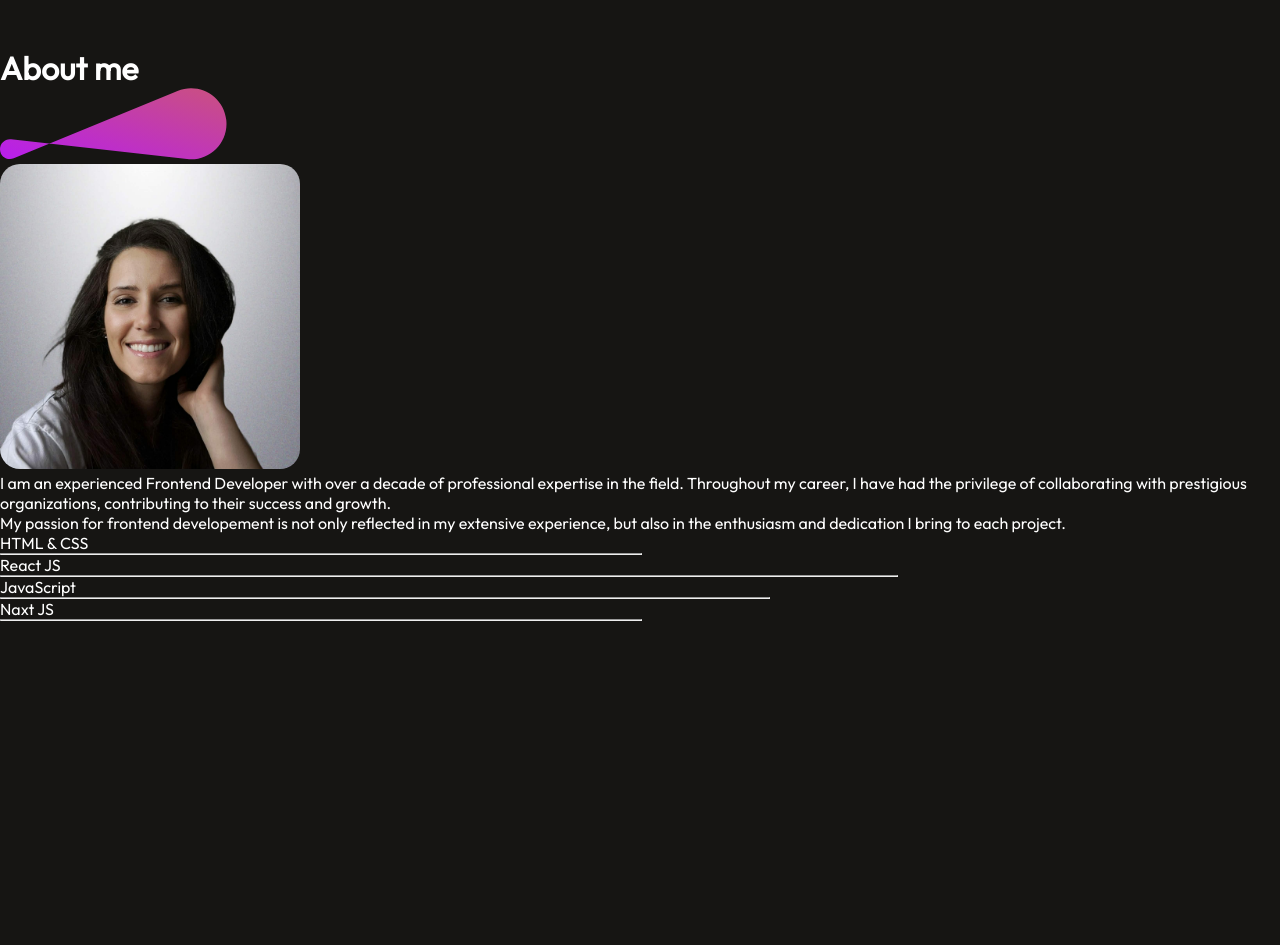
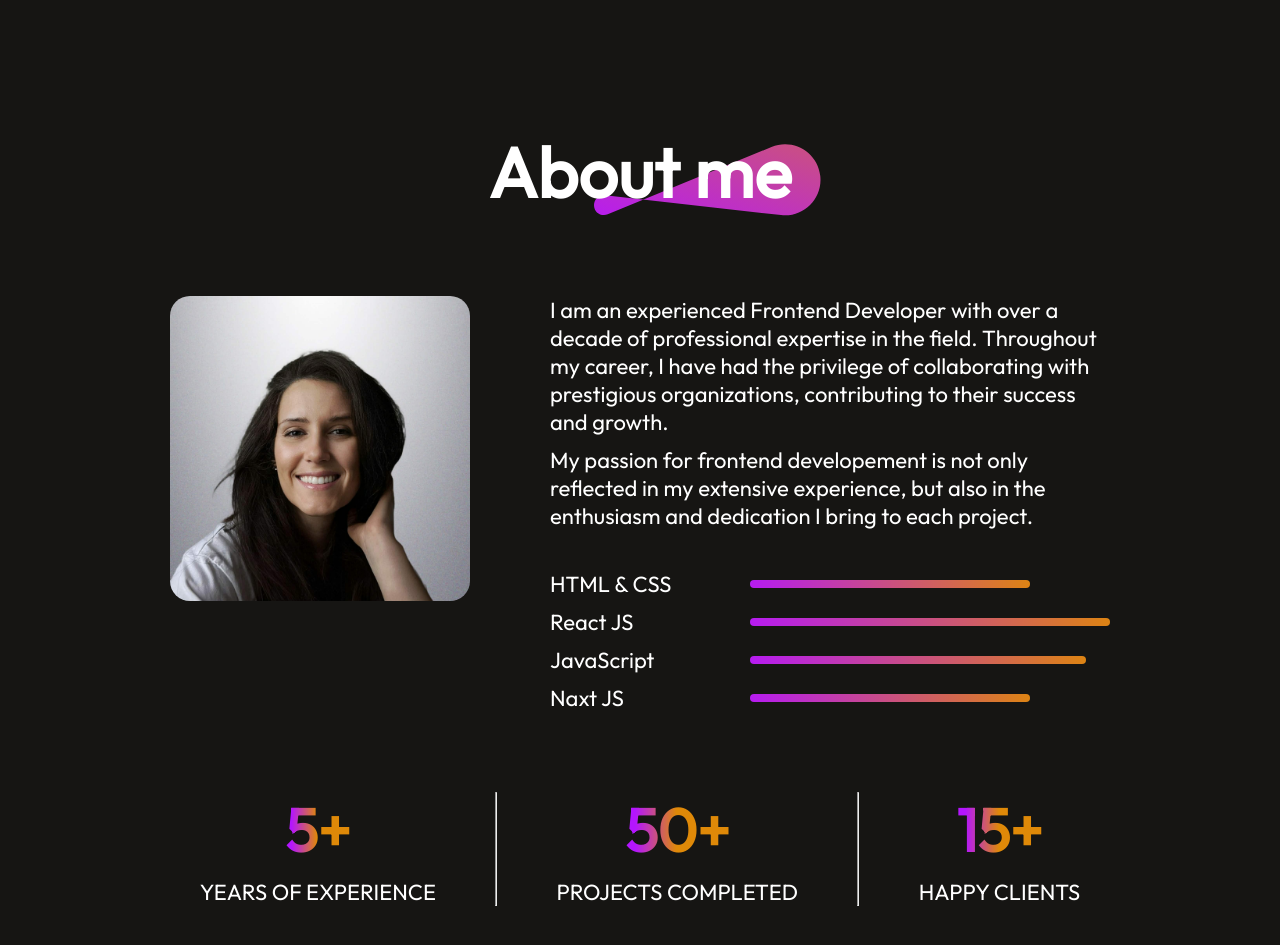
Before and after one commit to Yelle-stack/portfolio_yelle, a React (Vite) app: page / in a window 1280 px wide. Shown: the part 781-1726 px from the top of the page. Before the commit the page ends 1402 px from the top, so only its background shows below. Built offline with nearby package versions, Linux system fonts and the light colour scheme.

Commit message:
aboutHero

```diff
--- a/src/Components/About/About.css
+++ b/src/Components/About/About.css
@@ -3,3 +3,105 @@
     height: auto;
     border-radius: 20px;
 }
+
+.about {
+   display: flex;
+   flex-direction: column;
+   align-items: center;
+   justify-content: center;
+   gap: 80px;
+   margin: 80px 170px;
+}
+
+.about-title {
+    position: relative;
+}
+
+.about-title h1 {
+    padding: 0px 30px;
+    font-size: 70px;
+    font-weight: 600;
+}
+
+.about-title img {
+    position: absolute;
+    bottom: 0;
+    right: 0;
+    z-index: -1;
+}
+
+.about-sections {
+    display: flex;
+    gap: 80px;
+}
+
+.about-right {
+    display: flex;
+    flex-direction: column;
+    gap: 40px;
+}
+
+.about-para {
+    display: flex;
+    flex-direction: column;
+    gap: 10px;
+    font-size: 22px;
+    font-weight: 500;
+}
+
+.about-skills {
+    display: flex;
+    flex-direction: column;
+    gap: 10px;
+}
+
+.about-skill {
+    display: flex;
+    gap: 50px;
+    align-items: center;
+    transition: 0.3s;
+}
+
+.about-skill p {
+    min-width: 150px;
+    font-size: 22px;
+    font-weight: 500;
+}
+
+.about-skill hr {
+    outline: none;
+    border: none;
+    width: 50%;
+    height: 8px;
+    border-radius: 50px;
+    background: linear-gradient(264deg, #DF8908 -5.09%, #B415FF 106.28%);
+}
+
+.about-achievements {
+    display: flex;
+    width: 100%;
+    justify-content: space-around;
+    margin-bottom: 80px;
+}
+
+.about-achievement {
+    display: flex;
+    flex-direction: column;
+    align-items: center;
+    gap: 10px;
+    transition: 0.5s;
+}
+
+.about-achievement h1 {
+    font-size: 60px;
+    font-weight: 700;
+    background: linear-gradient(270deg, #DF8908 50.41%, #B415FF 90.25%);
+    background-clip: text;
+    -webkit-background-clip: text;
+    -webkit-text-fill-color: transparent;
+}
+
+.about-achievement p {
+    font-size: 22px;
+    font-weight: 500;
+}
--- a/src/Components/About/About.jsx
+++ b/src/Components/About/About.jsx
@@ -12,7 +12,7 @@ const About = () => {
       </div>
       <div className="about-sections">
         <div className="about-left">
-            <img src={profile_img} alt="" />
+            <img src={profile_img} alt="profil_img" />
         </div>
         <div className="about-right">
             <div className="about-para">
@@ -27,6 +27,22 @@ const About = () => {
             </div>
         </div>
       </div>
+      <div className="about-achievements">
+        <div className="about-achievement">
+            <h1>5+</h1>
+            <p>YEARS OF EXPERIENCE</p>
+        </div>
+        <hr />
+        <div className="about-achievement">
+            <h1>50+</h1>
+            <p>PROJECTS COMPLETED</p>
+        </div>
+        <hr />
+        <div className="about-achievement">
+            <h1>15+</h1>
+            <p>HAPPY CLIENTS</p>
+        </div>
+      </div>
     </div>
   )
 }
--- a/src/Components/Hero/Hero.jsx
+++ b/src/Components/Hero/Hero.jsx
@@ -7,7 +7,7 @@ const Hero = () => {
     <div className='hero'>
       <img src={profile_img} alt="profil_photo" />
       <h1><span>I'm Jelena Zeko,</span> frontend developer based in France </h1>
-      <p>I am a frontend developer from Paris, France with 5 years of experience.</p>
+      <p>I am a frontend developer from France with 5 years of experience.</p>
       <div className="hero-action">
         <div className="hero-connect">Connect with me</div>
         <div className="hero-resume">My resume</div>
```
